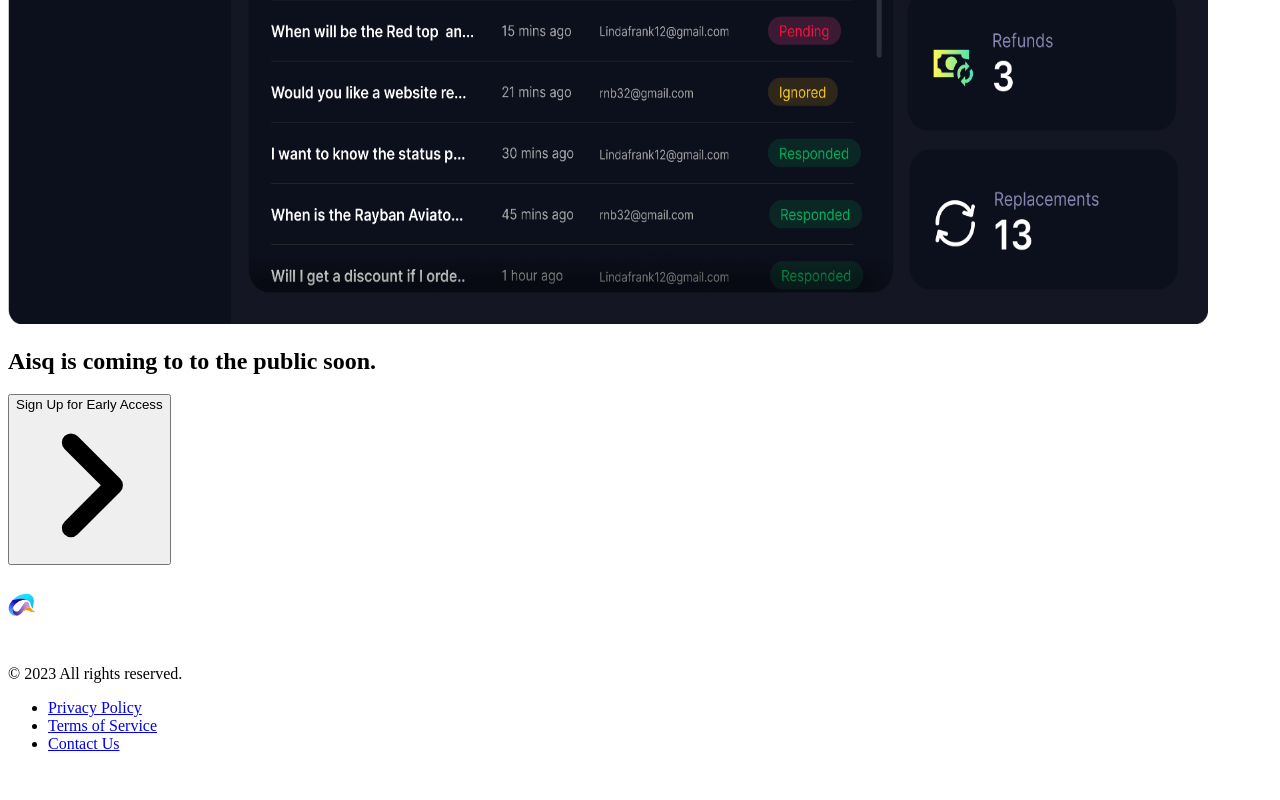
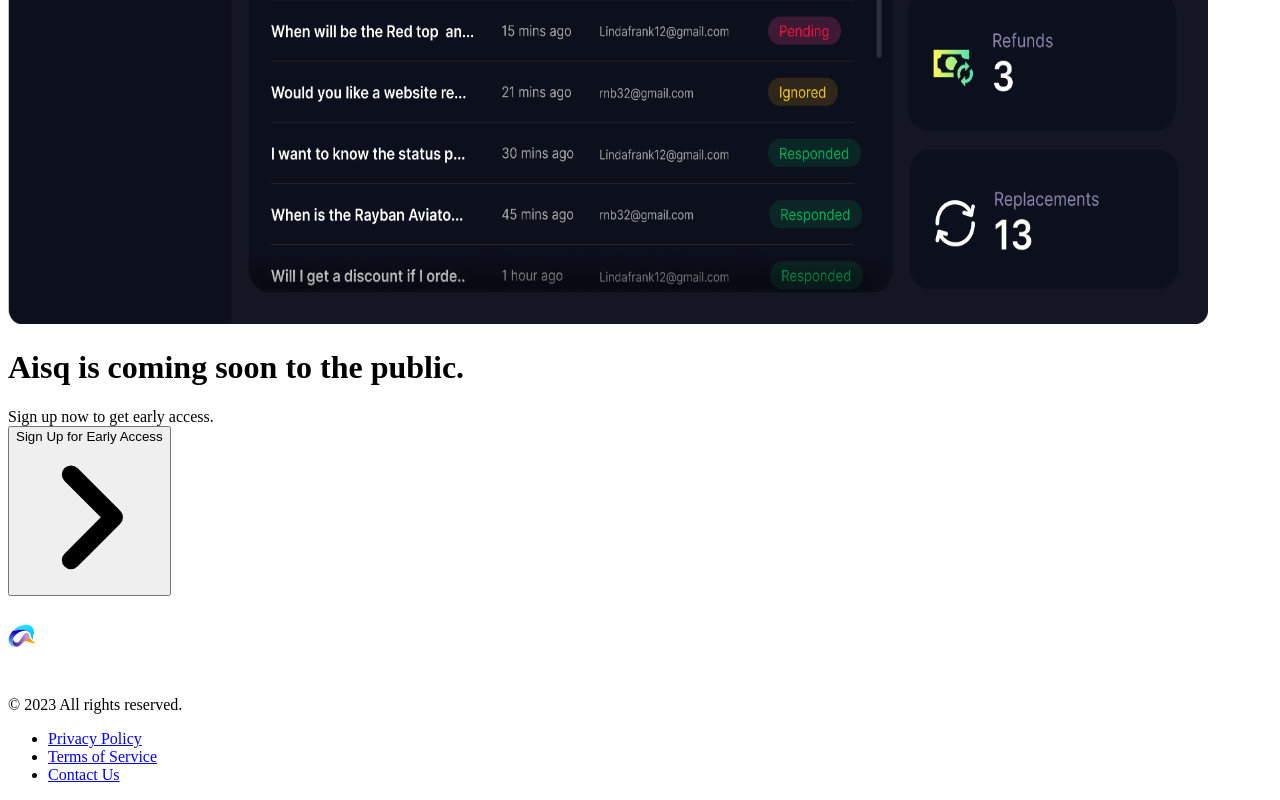
Before and after one commit to shatfield4/aisq-coming-soon, a Next.js app: page /componenents/ComingSoon in a window 1280 px wide. Shown: the part 716-1516 px from the top of the page. Before the commit the page ends 1485 px from the top, so only its background shows below. Built offline with nearby package versions, Linux system fonts and the light colour scheme.

Commit message:
fixed ui

```diff
--- a/pages/componenents/ComingSoon.tsx
+++ b/pages/componenents/ComingSoon.tsx
@@ -46,9 +46,12 @@
           />
         </div>
       </div>
-      <h2 className="font-inter font-medium md:text-4xl text-2xl leading-4xl tracking-tighter text-white bg-clip-text text-center transition-opacity duration-1000 delay-1500 mx-6 mt-16">
-            Aisq is coming to to the public soon.
-            </h2>
+      <h1 className="font-inter font-medium md:text-5xl text-4xl leading-4xl tracking-tighter text-white bg-clip-text text-center transition-opacity duration-1000 delay-1500 mx-6 mt-20">
+        Aisq is coming soon to the public.
+      </h1>
+      <div className={`font-inter font-normal md:text-2xl text-xl leading-2xl text-gray-400 mt-5 text-center mx-6 transition-opacity duration-1000 delay-1000 ${showContent ? 'opacity-100' : 'opacity-0'}`}>
+        Sign up now to get early access.
+      </div>
       <div className='flex flex-col'>
         <Button buttonText={'Sign Up for Early Access'} onClick={handleSignUpEarlyAccess}/>
       </div>
```
